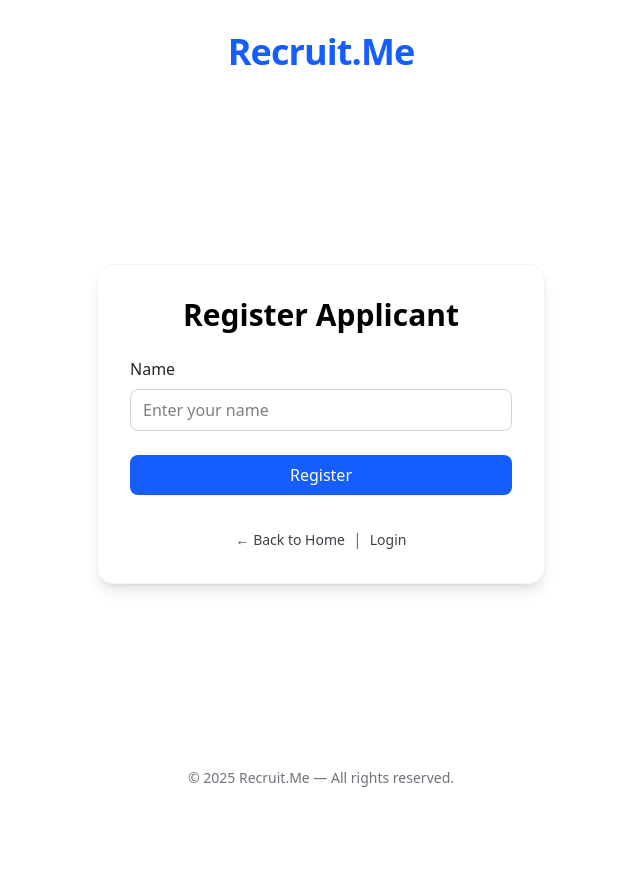
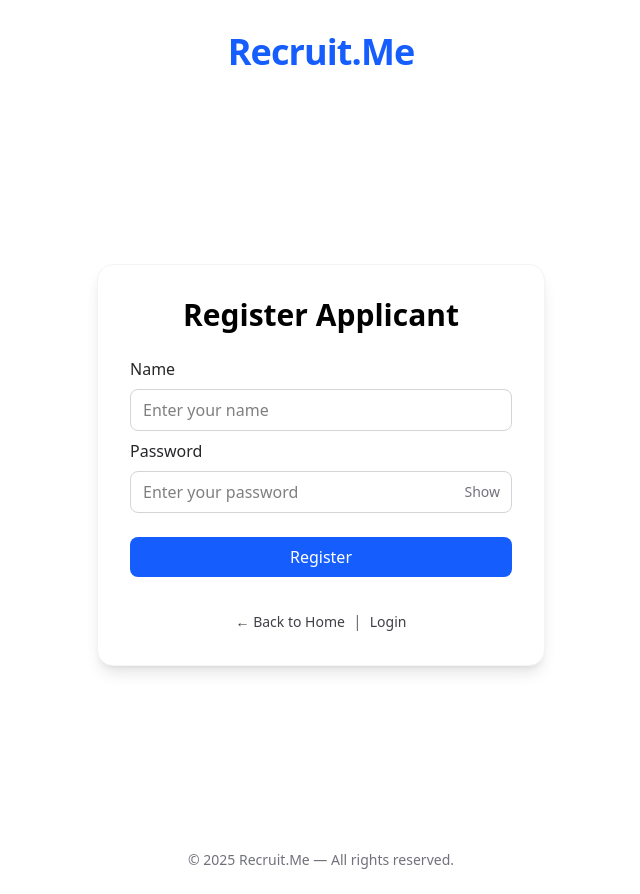
Before and after one commit to minh-hahaha/Recruit.me, a Next.js app in the folder recruit.me/: page /applicant/register in a window 1280 px wide. Shown: the whole page, without its empty margins (319-959 px from the left). Before the commit the page ends 812 px from the top, so only its background shows below. Built offline with nearby package versions, Linux system fonts and the light colour scheme.

Commit message:
Password

```diff
--- a/recruit.me/src/app/applicant/register/page.tsx
+++ b/recruit.me/src/app/applicant/register/page.tsx
@@ -6,6 +6,8 @@ import Link from "next/link";
 
 export default function RegisterPage() {
     const [name, setName] = useState("");
+    const [password, setPassword] = useState("");
+    const [showPassword, setShowPassword] = useState(false);
     const [result, setResult] = useState<string | null>(null);
     const [error, setError] = useState<string | null>(null);
     const [loading, setLoading] = useState(false);
@@ -26,12 +28,10 @@ export default function RegisterPage() {
 
             const data = await res.json();
 
-            const body = JSON.parse(data.body);
-
             if (!res.ok) {
                 setError(data.error || "Failed to register");
             } else {
-                sessionStorage.setItem("applicantId", body.id);
+                sessionStorage.setItem("applicantId", data.id);
                 router.push(`/applicant/login`);
                 setName("");
             }
@@ -60,6 +60,26 @@ export default function RegisterPage() {
                             className="w-full border border-zinc-300 dark:border-zinc-700 bg-white dark:bg-zinc-800 text-black dark:text-white rounded-lg px-3 py-2 focus:outline-none focus:ring-2 focus:ring-blue-600 transition"
                             placeholder="Enter your name"
                         />
+                        <label htmlFor="name" className="block mb-2 font-medium text-zinc-800 dark:text-zinc-200 mt-2">
+                            Password
+                        </label>
+                        <div className="relative">
+                            <input
+                                id="password"
+                                type={showPassword ? "text" : "password"}
+                                value={password}
+                                onChange={(e) => setPassword(e.target.value)}
+                                className="w-full border border-zinc-300 dark:border-zinc-700 bg-white dark:bg-zinc-800 text-black dark:text-white rounded-lg px-3 py-2 pr-10 focus:outline-none focus:ring-2 focus:ring-blue-600 transition"
+                                placeholder="Enter your password"
+                            />
+                            <button
+                                type="button"
+                                onClick={() => setShowPassword(!showPassword)}
+                                className="absolute inset-y-0 right-3 flex items-center text-sm text-zinc-500 dark:text-zinc-400 hover:text-blue-600"
+                            >
+                                {showPassword ? "Hide" : "Show"}
+                            </button>
+                        </div>
                     </div>
 
                     <button
--- a/recruit.me/src/app/company/register/page.tsx
+++ b/recruit.me/src/app/company/register/page.tsx
@@ -6,6 +6,8 @@ import Link from "next/link";
 
 export default function RegisterPage() {
     const [name, setName] = useState("");
+    const [password, setPassword] = useState("");
+    const [showPassword, setShowPassword] = useState(false);
     const [result, setResult] = useState<string | null>(null);
     const [error, setError] = useState<string | null>(null);
     const [loading, setLoading] = useState(false);
@@ -26,12 +28,10 @@ export default function RegisterPage() {
 
             const data = await res.json();
 
-            const body = JSON.parse(data.body);
-
             if (!res.ok) {
                 setError(data.error || "Failed to register");
             } else {
-                sessionStorage.setItem("companyId", body.id);
+                sessionStorage.setItem("companyId", data.id);
                 router.push(`/company/login`);
                 setName("");
             }
@@ -60,6 +60,26 @@ export default function RegisterPage() {
                             className="w-full border border-zinc-300 dark:border-zinc-700 bg-white dark:bg-zinc-800 text-black dark:text-white rounded-lg px-3 py-2 focus:outline-none focus:ring-2 focus:ring-blue-600 transition"
                             placeholder="Enter your name"
                         />
+                        <label htmlFor="name" className="block mb-2 font-medium text-zinc-800 dark:text-zinc-200 mt-2">
+                            Password
+                        </label>
+                        <div className="relative">
+                            <input
+                                id="password"
+                                type={showPassword ? "text" : "password"}
+                                value={password}
+                                onChange={(e) => setPassword(e.target.value)}
+                                className="w-full border border-zinc-300 dark:border-zinc-700 bg-white dark:bg-zinc-800 text-black dark:text-white rounded-lg px-3 py-2 pr-10 focus:outline-none focus:ring-2 focus:ring-blue-600 transition"
+                                placeholder="Enter your password"
+                            />
+                            <button
+                                type="button"
+                                onClick={() => setShowPassword(!showPassword)}
+                                className="absolute inset-y-0 right-3 flex items-center text-sm text-zinc-500 dark:text-zinc-400 hover:text-blue-600"
+                            >
+                                {showPassword ? "Hide" : "Show"}
+                            </button>
+                        </div>
                     </div>
 
                     <button
```
